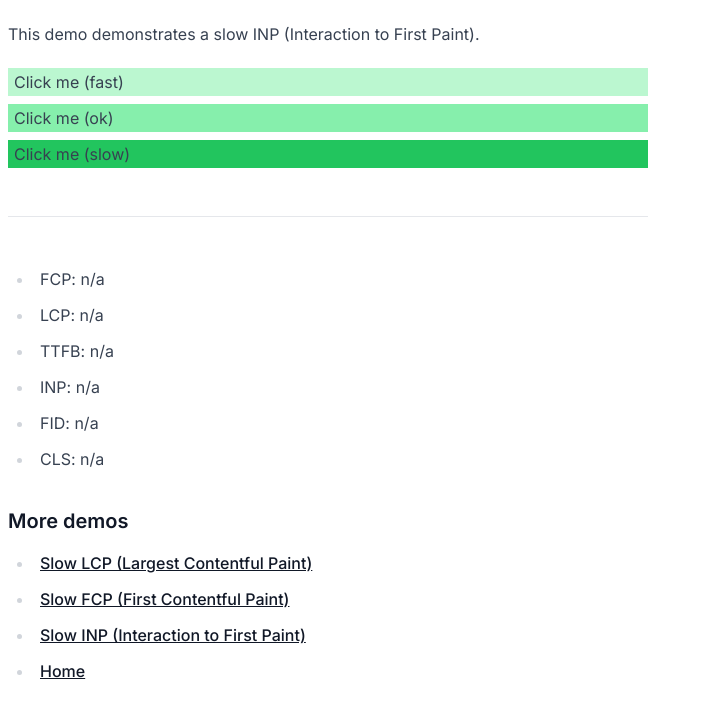
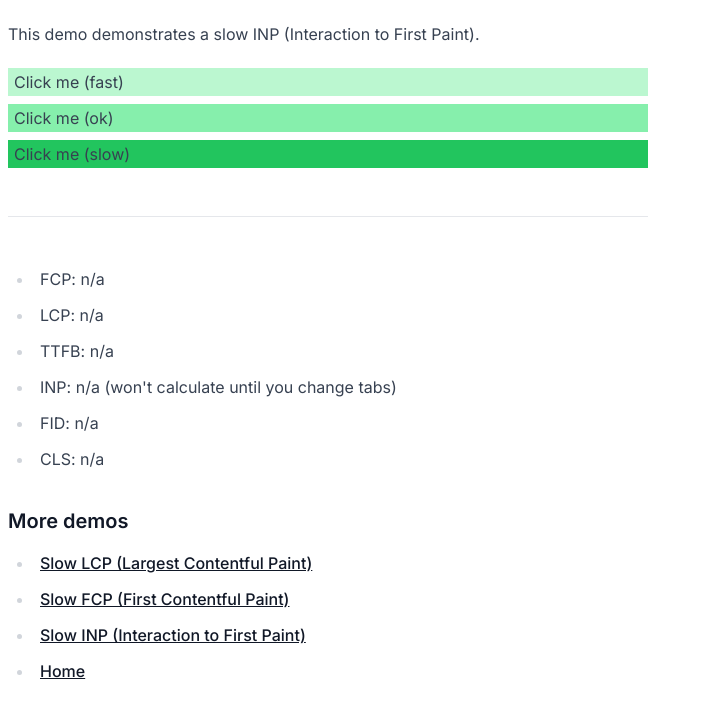
Before and after one commit to getsentry/webvitals.com, a Next.js app: page /demos/slow-inp in a window 1280 px wide. Shown: the top 718 px of the page, without its empty margins (0-703 px from the left). Built offline with nearby package versions, Linux system fonts and the light colour scheme.

Commit message:
Add note about INP

```diff
--- a/src/app/demos/vitalsReport.tsx
+++ b/src/app/demos/vitalsReport.tsx
@@ -45,7 +45,7 @@ function VitalsReport() {
                 <li>FCP: {vitals.FCP}</li>
                 <li>LCP: {vitals.LCP}</li>
                 <li>TTFB: {vitals.TTFB}</li>
-                <li>INP: {vitals.INP}</li>
+                <li>INP: {vitals.INP} (won't calculate until you change tabs)</li>
                 <li>FID: {vitals.FID}</li>
                 <li>CLS: {vitals.CLS}</li>
             </ul>
```
